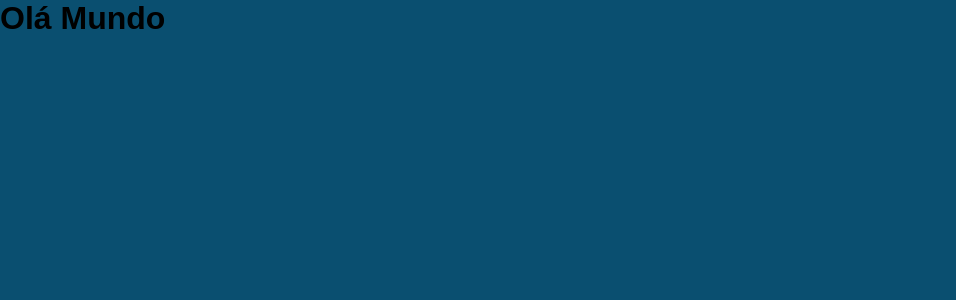
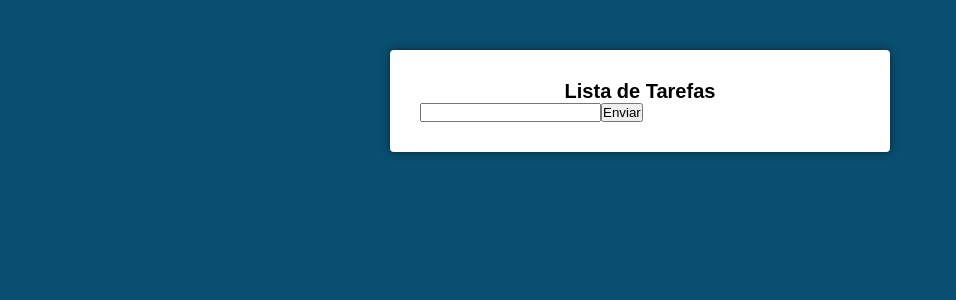
Before and after one commit to MateusBU/Secao14ReactBasico, a React (Create React App) app in the folder listatarefa/: page / in a window 1280 px wide. Shown: the top 300 px of the page, without its empty margins (0-956 px from the left). Built offline with nearby package versions, Linux system fonts and the light colour scheme.

Commit message:
Criado pasta e arquivos components aula193

```diff
--- a/listatarefa/src/App.js
+++ b/listatarefa/src/App.js
@@ -1,8 +1,8 @@
 import React from 'react'
+import Main from './components/Main';
 import './App.css'
 
 export default function App(){
-  return (
-    <h1> Olá Mundo</h1>
-    )
+  return <Main /> //classe Main em Main.js
+ //para o return tem que ter um elemeto externo, se tiver mais dentro desse elemento no problem
 }
--- /dev/null
+++ b/listatarefa/src/components/Main.css
@@ -0,0 +1,13 @@
+.main{
+  background-color: white;
+  padding: 30px;
+  margin: 50px auto;
+  max-width: 500px;
+  border-radius: 4px;
+  box-shadow: 0 0 10px rgba(0, 0, 0,0.5);
+}
+
+.main h1{
+  font-size: 20px;
+  text-align: center;
+}
--- /dev/null
+++ b/listatarefa/src/components/Main.js
@@ -0,0 +1,34 @@
+import React, {Component} from 'react';
+
+import './Main.css';
+
+export default class Main extends Component{
+
+  state = {
+    novaTarefa: '',
+  };
+
+  handleChange = (e) =>{ //recebe um evento por causa do input
+    this.setState({
+      novaTarefa: e.target.value,
+    })
+    console.log(this.state.novaTarefa);
+  }
+
+  render(){ //render é usado para renderizar na pagina
+    const{ novaTarefa} = this.state;//tudo que for escrito no input vai ser setado na nova tarefa
+
+    return (
+      <div className='main'>
+        <h1>Lista de Tarefas</h1>
+
+        <form action="#">
+          <input onChange={this.handleChange} type="text" />
+          <button type="submit">Enviar</button>
+        </form>
+      </div>
+    );
+  };
+}
+
+/*Qunado o input muda é chamado de onChange */
```
Also changed, not shown: listatarefa/.eslintrc.js.
